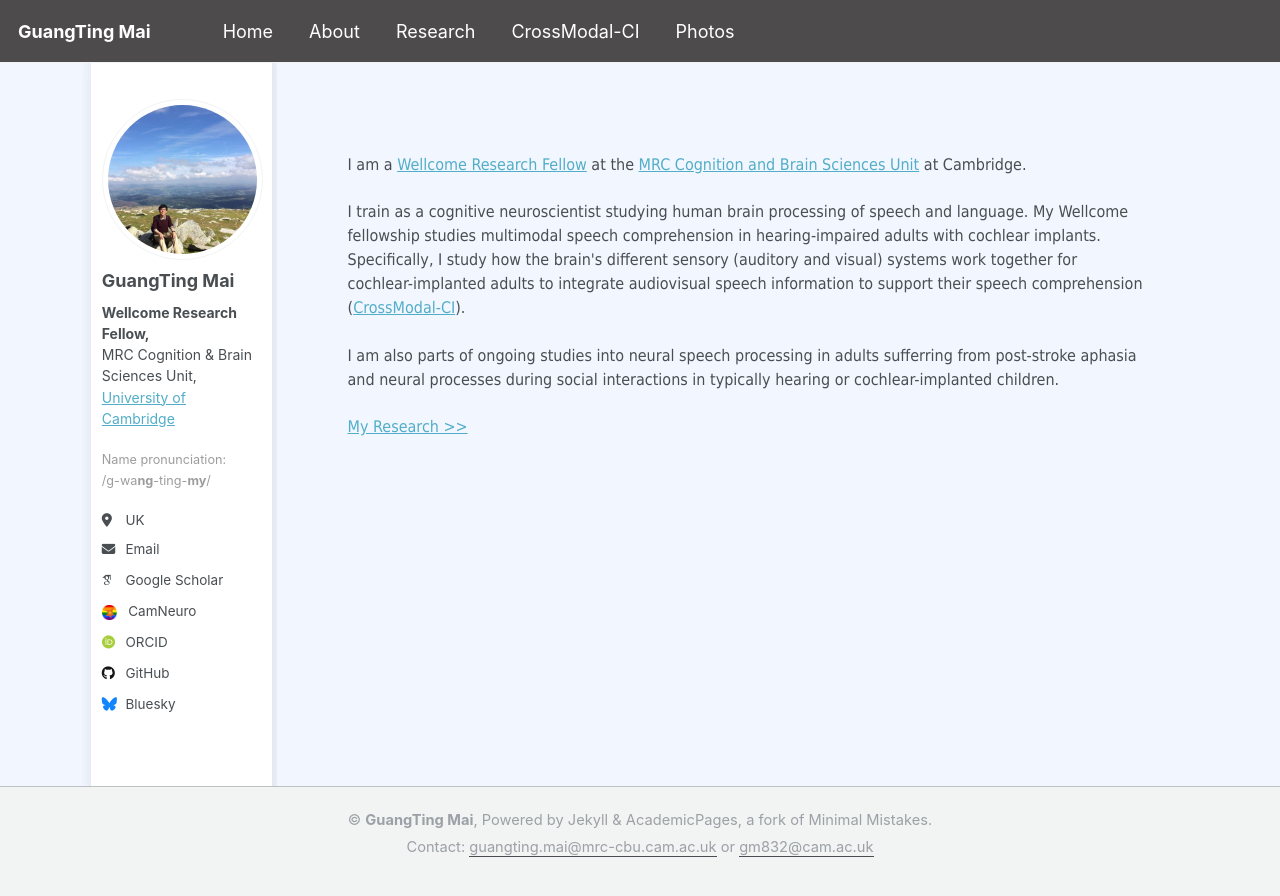
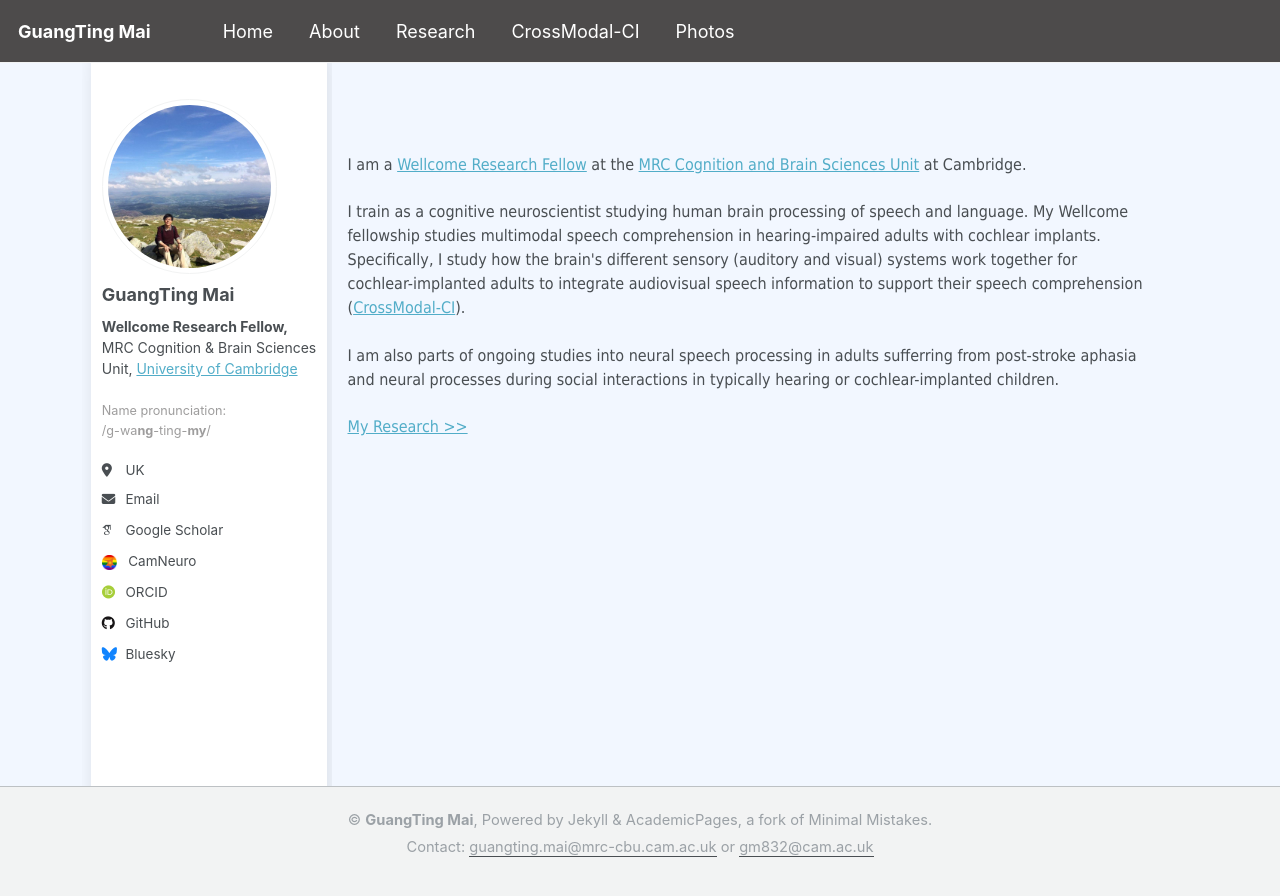
Before and after one commit to guangtingmai/guangtingmai.github.io, a Jekyll site: the page built from _pages/readme.html, in a window 1280 px wide. Shown: the top 896 px of the page. Built offline with Jekyll 4.4.1, drawn with Linux system fonts in a browser that asks for light colours; some web fonts are replaced.

Commit message:
Update custom.scss

```diff
--- a/_sass/custom.scss
+++ b/_sass/custom.scss
@@ -82,6 +82,7 @@ html, body {
   padding-left: 1.1rem !important;
   padding-right: 0.8rem !important;
   margin-right: 0.8rem !important;
+  width: 25% !important;
 }
 
 /* White frame behind profile, bio, follow */
```
